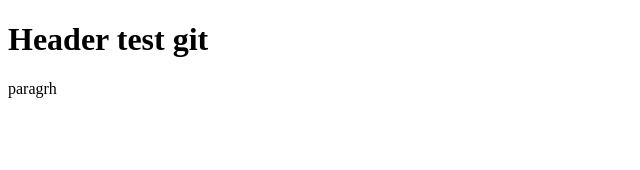
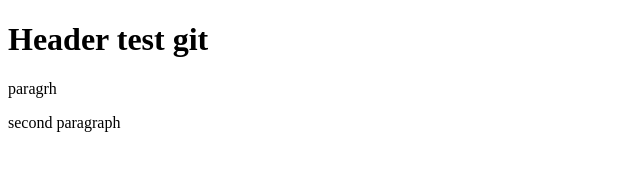
Before and after one commit to sagaradepu01/git-test, a website: page index.html in a window 1280 px wide. Shown: the whole page, without its empty margins (0-640 px from the left). Drawn offline with Linux system fonts and the light colour scheme.

Commit message:
node module

```diff
--- a/index.html
+++ b/index.html
@@ -6,5 +6,6 @@
 <body>
     <h1>Header test git</h1>
     <p> paragrh</p>
+    <p> second paragraph</p>
 </body>
 </html>
```
Also changed, not shown: package.json (added, +24 -0 lines), 2 other files.
